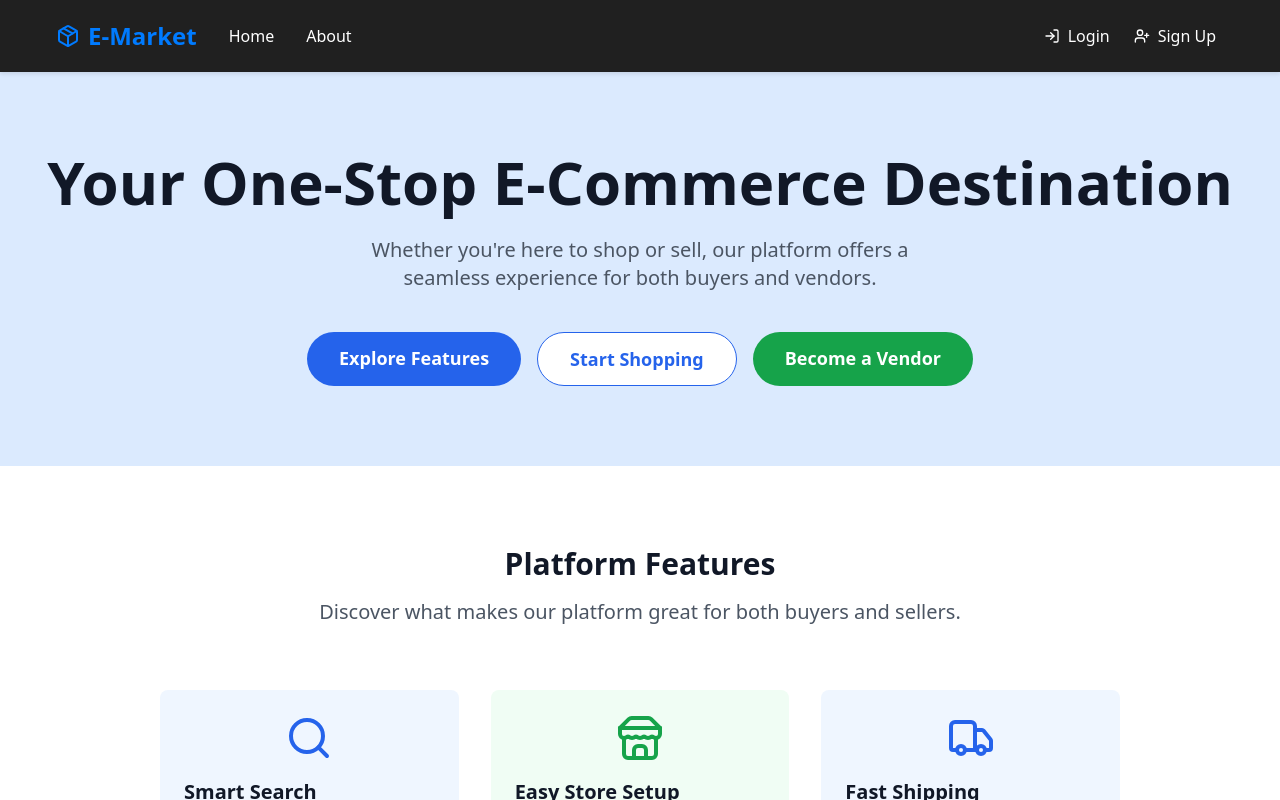
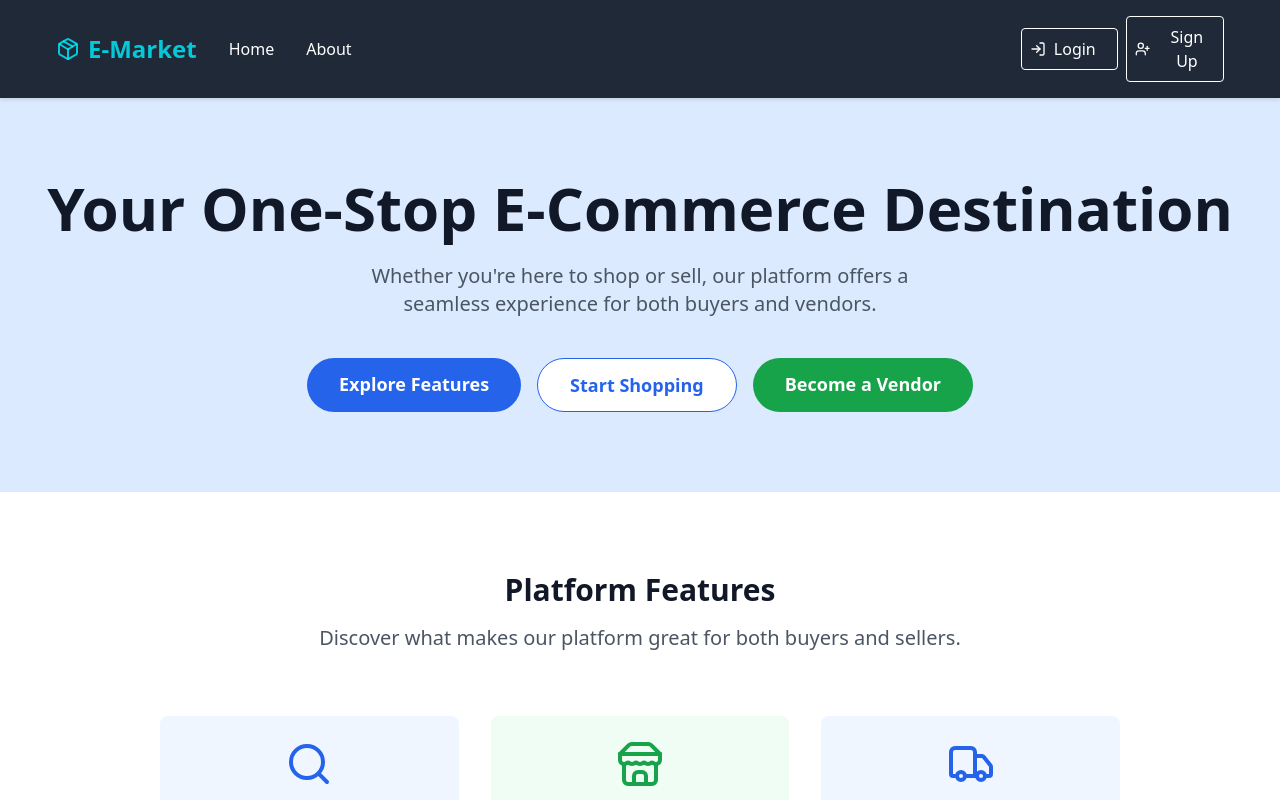
Before and after one commit to kiran2530/E-Market-Frontend, a React (Vite) app: page / in a window 1280 px wide. Shown: the top 800 px of the page. Built offline with nearby package versions, Linux system fonts and the light colour scheme.

Commit message:
shop component and navbar changes

```diff
--- a/src/components/buyer/shop/Shop.jsx
+++ b/src/components/buyer/shop/Shop.jsx
@@ -263,7 +263,7 @@ const Shop = () => {
   }
 
   return (
-    <div className='container mx-auto px-4 py-8'>
+    <div className='container mx-auto px-10 sm:px-2 py-8'>
       <div className='flex flex-col md:flex-row justify-between items-start mb-8 relative'>
         <div className='w-full md:w-64 mb-4 md:mb-0'>
           <div className='relative'>
@@ -448,7 +448,7 @@ const Shop = () => {
         </div>
       </div>
       <motion.div
-        className='grid grid-cols-1 sm:grid-cols-2 lg:grid-cols-3 xl:grid-cols-4 gap-8'
+        className='grid grid-cols-1 sm:grid-cols-2 lg:grid-cols-4 xl:grid-cols-5 gap-8'
         initial={{ opacity: 0, y: 20 }}
         animate={{ opacity: 1, y: 0 }}
         transition={{ duration: 0.5 }}
--- a/src/components/common/navbar/Navbar.jsx
+++ b/src/components/common/navbar/Navbar.jsx
@@ -126,7 +126,7 @@ const Navbar = () => {
                 className={styles.searchInput}
               />
               <button className={styles.searchButton}>
-                <Search className='h-4 w-4' />
+                <Search className='mr-1 h-4 w-4' />
                 <span className='sr-only'>Search</span>
               </button>
             </div>
--- a/src/components/common/navbar/Navbar.module.css
+++ b/src/components/common/navbar/Navbar.module.css
@@ -1,5 +1,5 @@
 .navbar {
-  background-color: rgba(10, 10, 10, 0.909);
+  background-color: rgba(31,41,55);
   box-shadow: 0 2px 4px rgba(0,0,0,0.1);
   position: sticky;
   top: 0;
@@ -29,7 +29,7 @@
   align-items: center;
   font-size: 1.5rem;
   font-weight: bold;
-  color: #007bff;
+  color: #00eeffcf;
   text-decoration: none;
   margin-right: 1rem ;
 }
@@ -72,7 +72,7 @@
 }
 
 .navLinks a:hover {
-  color: #007bff;
+  color: #00eeffcf;
 }
 
 .userControls {
@@ -104,7 +104,7 @@
 .searchButton {
   background: none;
   border: 2px solid white;
-  border-radius: 10px;
+  border-radius: 8px;
   cursor: pointer;
   padding: 0.5rem;
 }
@@ -116,17 +116,19 @@
 .cartIcon, .iconButton {
   color: white;
   transition: color 0.3s ease;
-  padding: 0 5px;
+  padding: 0.5rem;
   margin-bottom: 0.5rem;
   margin-right: 1rem;
   border: 1px solid white;
+  border-radius: 1rem;
 }
 
 .cartIcon:hover, .iconButton:hover {
-  color: #007bff;
+  color: #00eeffcf;
 }
 
 .textButton {
+  width: 6.1rem;
   background: none;
   border: none;
   cursor: pointer;
@@ -136,10 +138,11 @@
   border-radius: 4px;
   transition: background-color 0.3s ease;
   margin-bottom: 0.5rem;
+  border: 1px solid ;
 }
 
 .textButton:hover {
-  background-color: #e9ecef;
+  background-color: #007bff;
 }
 
 .modal {
```
